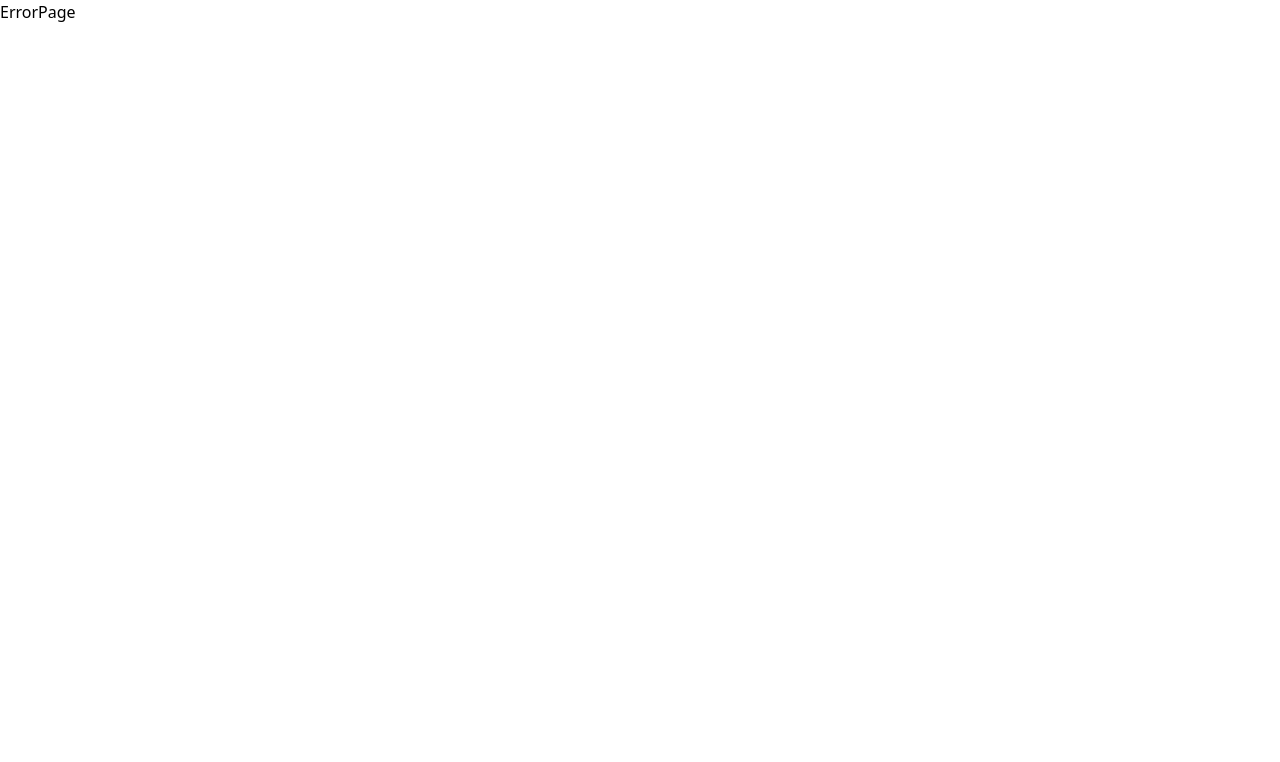
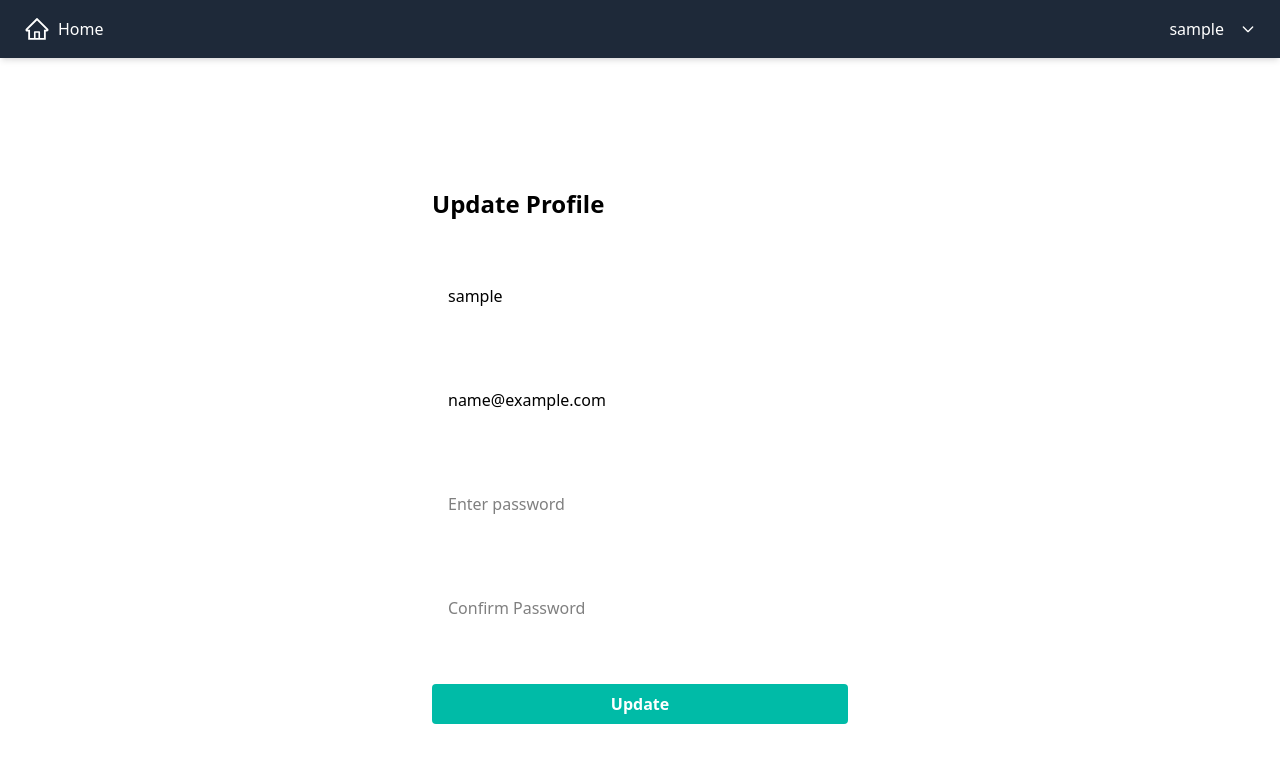
Before and after one commit to williamscodebox/movies-project-v2, a React (Vite) app in the folder frontend/: page /profile in a window 1280 px wide. Before the commit this address had no page. Shown: the top 762 px of the page. Built offline with nearby package versions, Linux system fonts and the light colour scheme; sample sign-in values are in the browser's storage.

Commit message:
added Profile

```diff
--- a/frontend/src/main.jsx
+++ b/frontend/src/main.jsx
@@ -10,6 +10,8 @@ import Home from "./pages/Home.jsx";
 import ErrorPage from "./pages/ErrorPage.jsx";
 import Login from "./pages/Auth/Login.jsx";
 import Register from "./pages/Auth/Register.jsx";
+import PrivateRoute from "./pages/Auth/PrivateRoute.jsx";
+import Profile from "./pages/User/Profile.jsx";
 
 //Auth
 
@@ -22,12 +24,10 @@ const router = createBrowserRouter(
       {/* <Route path="/" element={<Home />} errorElement={<ErrorPage />} /> */}
       <Route path="/login" element={<Login />} />
       <Route path="/register" element={<Register />} />
-      {/*//{" "}
+
       <Route path="" element={<PrivateRoute />}>
-        // <Route path="/profile" element={<Profile />} />
-        //{" "}
+        <Route path="/profile" element={<Profile />} />
       </Route>
-      //{" "} */}
     </Route>
   )
 );
--- a/frontend/src/pages/Auth/Navigation.jsx
+++ b/frontend/src/pages/Auth/Navigation.jsx
@@ -16,6 +16,10 @@ const Navigation = () => {
   useEffect(() => {
     setDropdownOpen(false);
   }, [userInfo]);
+
+  const dropdown = () => {
+    setDropdownOpen(false);
+  };
 
   const toggleDropdown = () => {
     setDropdownOpen(!dropdownOpen);
@@ -43,6 +47,7 @@ const Navigation = () => {
           <Link
             to="/"
             className="flex items-center text-white transition-all duration-300 hover:translate-x-2"
+            onClick={dropdown}
           >
             <AiOutlineHome className="mr-2" size={26} />
             <span className="hidden sm:block">Home</span>
@@ -99,6 +104,7 @@ const Navigation = () => {
                 <Link
                   to="/profile"
                   className="block px-4 py-2 hover:bg-gray-100 rounded-t-lg"
+                  onClick={dropdown}
                 >
                   Profile
                 </Link>
--- a/frontend/src/pages/Auth/PrivateRoute.jsx
+++ b/frontend/src/pages/Auth/PrivateRoute.jsx
@@ -0,0 +1,9 @@
+import { Navigate, Outlet } from "react-router-dom";
+import { useSelector } from "react-redux";
+
+const PrivateRoute = () => {
+  const { userInfo } = useSelector((state) => state.auth);
+  return userInfo ? <Outlet /> : <Navigate to="/login" replace />;
+};
+
+export default PrivateRoute;
--- a/frontend/src/pages/User/Profile.jsx
+++ b/frontend/src/pages/User/Profile.jsx
@@ -0,0 +1,116 @@
+import { useEffect, useState } from "react";
+import { useDispatch, useSelector } from "react-redux";
+import { toast } from "react-toastify";
+import Loader from "../../components/Loader";
+import { useProfileMutation } from "../../redux/api/users";
+import { setCredentials } from "../../redux/features/auth/authSlice";
+
+const Profile = () => {
+  const [username, setUsername] = useState("");
+  const [email, setEmail] = useState("");
+  const [password, setPassword] = useState("");
+  const [confirmPassword, setConfirmPassword] = useState("");
+
+  const { userInfo } = useSelector((state) => state.auth);
+
+  const [updateProfile, { isLoading: loadingUpdateProfile }] =
+    useProfileMutation();
+
+  useEffect(() => {
+    setUsername(userInfo.username);
+    setEmail(userInfo.email);
+  }, [userInfo.email, userInfo.username]);
+
+  const dispatch = useDispatch();
+
+  const submitHandler = async (e) => {
+    e.preventDefault();
+
+    if (password !== confirmPassword) {
+      toast.error("Passwords do not match");
+    } else {
+      try {
+        const res = await updateProfile({
+          _id: userInfo._id,
+          username,
+          email,
+          password,
+        }).unwrap();
+        dispatch(setCredentials({ ...res }));
+        toast.success("Profile updated successfully");
+      } catch (err) {
+        toast.error(err?.data?.message || err.error);
+      }
+    }
+  };
+
+  return (
+    <div>
+      <div className="container mx-auto p-4 mt-[10rem]">
+        <div className="flex justify-center align-center md:flex md:space-x-4">
+          <div className="md:w-1/3">
+            <h2 className="text-2xl font-semibold mb-4">Update Profile</h2>
+
+            <form onSubmit={submitHandler}>
+              <div className="mb-4">
+                <label className="block text-white mb-2">Name</label>
+                <input
+                  type="text"
+                  placeholder="Enter name"
+                  className="form-input p-4 rounded-sm w-full"
+                  value={username}
+                  onChange={(e) => setUsername(e.target.value)}
+                />
+              </div>
+              <div className="mb-4">
+                <label className="block text-white mb-2">Email Address</label>
+                <input
+                  type="email"
+                  placeholder="Enter email"
+                  className="form-input p-4 rounded-sm w-full"
+                  value={email}
+                  onChange={(e) => setEmail(e.target.value)}
+                />
+              </div>
+              <div className="mb-4">
+                <label className="block text-white mb-2">Password</label>
+                <input
+                  type="password"
+                  placeholder="Enter password"
+                  className="form-input p-4 rounded-sm w-full"
+                  value={password}
+                  onChange={(e) => setPassword(e.target.value)}
+                />
+              </div>
+              <div className="mb-4">
+                <label className="block text-white mb-2">
+                  Confirm Password
+                </label>
+                <input
+                  type="password"
+                  placeholder="Confirm Password"
+                  className="form-input p-4 rounded-sm w-full"
+                  value={confirmPassword}
+                  onChange={(e) => setConfirmPassword(e.target.value)}
+                />
+              </div>
+
+              <div className="flex justify-between">
+                <button
+                  type="submit"
+                  className="bg-teal-500 w-screen mt-[2rem] font-bold text-white py-2 px-4 rounded hover:bg-teal-600"
+                >
+                  Update
+                </button>
+
+                {loadingUpdateProfile && <Loader />}
+              </div>
+            </form>
+          </div>
+        </div>
+      </div>
+    </div>
+  );
+};
+
+export default Profile;
```
